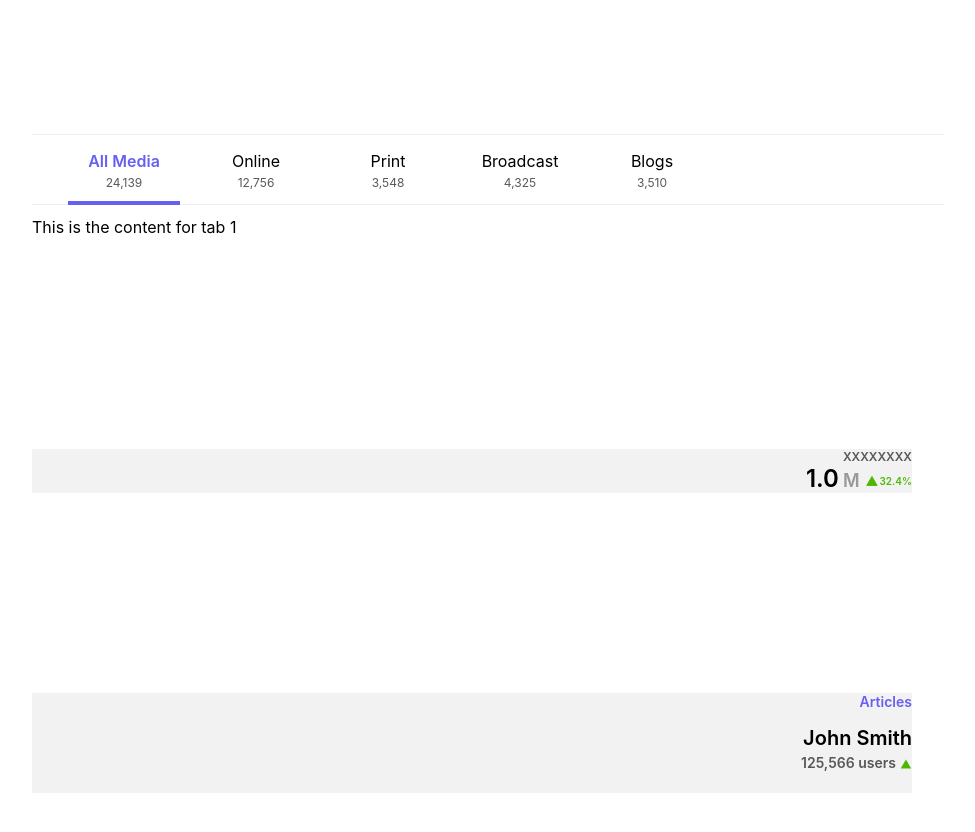
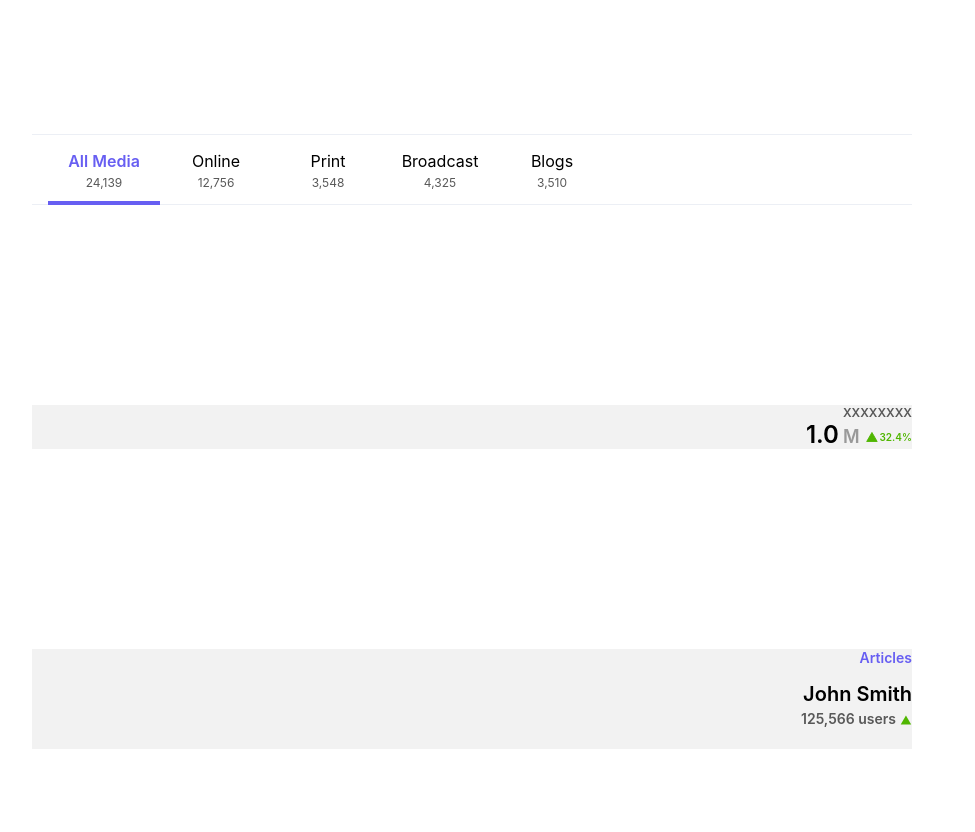
Before and after one commit to Chadokar/imp-components, a React (Create React App) app: page / in a window 1280 px wide. Shown: the part 1780-2612 px from the top of the page, without its empty margins (168-1143 px from the left). Built offline with nearby package versions, Linux system fonts and the light colour scheme.

Commit message:
tabs completed

```diff
--- a/src/tabs/index.js
+++ b/src/tabs/index.js
@@ -1,11 +1,11 @@
-import React, { useState, useRef, useEffect } from "react";
-import PropTypes from "prop-types";
-import * as Styles from "./index.sc";
+import React, { useState, useRef, useEffect } from 'react';
+import PropTypes from 'prop-types';
+import * as Styles from './index.sc';
 
 const theme = {
-  grey: "grey",
-  main: "pink",
-  contrastText: "blue",
+  primary: '#675ef2',
+  main: '#8676FF',
+  contrastText: 'blue',
 };
 
 const Tabs = ({
@@ -15,61 +15,44 @@ const Tabs = ({
   activeColor,
   inactiveColor,
   widthItem,
+  isContent,
 }) => {
   const [activeTab, setActiveTab] = useState(0);
-  const [isMenuOpen, setIsMenuOpen] = useState(false);
-  const [hasOverflow, setHasOverflow] = useState(false);
-  const [menuItems, setMenuItems] = useState([]);
   const [showLeftShadow, setShowLeftShadow] = useState(false);
   const [showRightShadow, setShowRightShadow] = useState(false);
   const tabsRef = useRef(null);
   const activeTabRef = useRef(null);
 
   // Check if there's overflow on mount and on resize
-  useEffect(() => {
-    const handleResize = () => {
-      setHasOverflow(tabsRef.current.scrollWidth > tabsRef.current.clientWidth);
-    };
-    handleResize();
-    window.addEventListener("resize", handleResize);
-
-    return () => {
-      window.removeEventListener("resize", handleResize);
-    };
-  });
-
-  useEffect(() => {
-    observeIntersection();
-  }, [isMenuOpen]);
 
   useEffect(() => {
     if (activeTabRef.current) {
       activeTabRef.current.scrollIntoView({
-        behavior: "smooth",
-        block: "nearest",
+        behavior: 'smooth',
+        block: 'nearest',
       });
     }
   }, [activeTab]);
-  const observeIntersection = () => {
-    const observer = new IntersectionObserver(
-      (entries) => {
-        const itemsAfterFilter = entries.map((entry, index) => {
-          if (entry.isIntersecting) {
-            return { ...items[index], visible: true };
-          } else {
-            return { ...items[index], visible: false };
-          }
-        });
-        setMenuItems(itemsAfterFilter.filter((item) => !item.visible));
-      },
-      { root: tabsRef.current, threshold: 1 }
-    );
-    const tabs = Array.from(tabsRef.current.children);
-    tabs.forEach((tab) => observer.observe(tab));
-    return () => {
-      observer.disconnect();
-    };
-  };
+  // const observeIntersection = () => {
+  //   const observer = new IntersectionObserver(
+  //     (entries) => {
+  //       const itemsAfterFilter = entries.map((entry, index) => {
+  //         if (entry.isIntersecting) {
+  //           return { ...items[index], visible: true };
+  //         } else {
+  //           return { ...items[index], visible: false };
+  //         }
+  //       });
+  //       setMenuItems(itemsAfterFilter.filter((item) => !item.visible));
+  //     },
+  //     { root: tabsRef.current, threshold: 1 }
+  //   );
+  //   const tabs = Array.from(tabsRef.current.children);
+  //   tabs.forEach((tab) => observer.observe(tab));
+  //   return () => {
+  //     observer.disconnect();
+  //   };
+  // };
 
   const onChangeTab = (index) => {
     setActiveTab(index);
@@ -77,7 +60,6 @@ const Tabs = ({
   };
 
   const handleScroll = () => {
-    observeIntersection();
     setShowLeftShadow(tabsRef.current.scrollLeft > 0);
     setShowRightShadow(
       tabsRef.current.scrollLeft <
@@ -109,43 +91,13 @@ const Tabs = ({
             </Styles.TabContainer>
           ))}
         </Styles.TabsContainer>
-        {hasOverflow && (
-          <Styles.Ellipsis
-            variant={variant}
-            onMouseEnter={() => setIsMenuOpen(true)}
-            onMouseLeave={() => setIsMenuOpen(false)}
-          >
-            ...
-          </Styles.Ellipsis>
-        )}
-
-        {false && (
-          <Styles.MenuWrapper
-            onMouseEnter={() => setIsMenuOpen(true)}
-            onMouseLeave={() => setIsMenuOpen(false)}
-            isMenuOpen={isMenuOpen}
-          >
-            {menuItems.map((item, index) => (
-              <Styles.MenuItem
-                key={index}
-                onClick={() => {
-                  setIsMenuOpen(false);
-                  setActiveTab(item.id);
-                }}
-                active={item.id === activeTab}
-                activeColor={activeColor}
-                inactiveColor={inactiveColor}
-              >
-                {item.title}
-              </Styles.MenuItem>
-            ))}
-          </Styles.MenuWrapper>
-        )}
       </Styles.TabsWrapper>
-      {variant !== "underline" && <Styles.HorizontalLine />}
-      <Styles.TabContent variant={variant}>
-        {items[activeTab].content}
-      </Styles.TabContent>
+      {variant !== 'underline' && <Styles.HorizontalLine />}
+      {isContent && (
+        <Styles.TabContent variant={variant}>
+          {items[activeTab].content}
+        </Styles.TabContent>
+      )}
     </Styles.Container>
   );
 };
@@ -161,14 +113,15 @@ Tabs.propTypes = {
     })
   ).isRequired,
   onChange: PropTypes.func,
-  variant: PropTypes.oneOf(["underline", "card"]),
+  variant: PropTypes.oneOf(['underline', 'card']),
   activeColor: PropTypes.string,
   inactiveColor: PropTypes.string,
   widthItem: PropTypes.string,
+  isContent: PropTypes.bool,
 };
 
 Tabs.defaultProps = {
-  variant: "underline",
+  variant: 'underline',
 };
 
 export default Tabs;
--- a/src/tabs/index.sc.js
+++ b/src/tabs/index.sc.js
@@ -1,9 +1,10 @@
-import styled from "styled-components";
+import styled from 'styled-components';
 
 export const Container = styled.div`
   display: flex;
   flex-direction: column;
-  width: 100%;
+  // width: 100%;
+  overflow: hidden;
 `;
 export const TabsWrapper = styled.div`
   position: relative;
@@ -15,7 +16,7 @@ export const TabsWrapper = styled.div`
 
   ::before,
   ::after {
-    content: "";
+    content: '';
     position: absolute;
     top: 0;
     bottom: 0;
@@ -41,6 +42,7 @@ export const TabsContainer = styled.div`
   display: flex;
   align-items: flex-end;
   white-space: nowrap;
+  width: 100%;
 
   position: relative;
   bottom: -0.96px;
@@ -60,9 +62,9 @@ export const TabContainer = styled.div`
 
   display: inline-block;
 
-  margin-left: ${({ variant }) => (variant === "card" ? "4.96px" : "20px")};
+  margin-left: ${({ variant }) => (variant === 'card' ? '4.96px' : '0')};
   ${({ variant }) =>
-    variant === "underline" &&
+    variant === 'underline' &&
     `
 
     :first-child {
@@ -78,15 +80,15 @@ export const TabContainer = styled.div`
 
   justify-content: center;
   padding-bottom: 0.625rem;
-  width: ${(props) => props.width || "fit-content"};
+  min-width: ${(props) => props.width || 'fit-content'};
 
   ${({ variant, active, activeColor, inactiveColor, theme }) =>
     getVariantStyles(variant, active, activeColor, inactiveColor, theme)}
   ${({ isDisabled }) =>
     isDisabled && {
-      cursor: "not-allowed ",
+      cursor: 'not-allowed ',
 
-      opacity: "0.5",
+      opacity: '0.5',
     }};
 `;
 
@@ -98,30 +100,30 @@ const getVariantStyles = (
   theme
 ) => {
   switch (variant) {
-    case "card":
+    case 'card':
       return `
-          border: .96px solid ${theme.grey};
+          border: .96px solid ${theme.primary};
           border-bottom: ${
-            active ? ".96px solid #fff" : `.96px solid ${theme.grey}`
+            active ? '.96px solid #fff' : `.96px solid ${theme.primary}`
           };
           padding: .5rem .88rem;
           border-radius: 4px 4px 0px 0px;
-          background-color: ${active ? "#fff" : "#F2F6FA"};
+          background-color: ${active ? '#fff' : '#F2F6FA'};
           color: ${
             active
               ? activeColor || theme.main
               : inactiveColor || theme.contrastText
           };
         `;
-    case "underline":
-      return `border-bottom: ${active ? "4px" : "4px"} solid ${
-        active ? activeColor || theme.main : "transparent"
+    case 'underline':
+      return `border-bottom: ${active ? '4px' : '4px'} solid ${
+        active ? activeColor || theme.main : 'transparent'
       };
       padding-bottom: .7rem;
       color: ${
         active ? activeColor || theme.main : inactiveColor || theme.contrastText
       };
-      font-weight: ${active ? "600" : "400"}
+      font-weight: ${active ? '600' : '400'}
     `;
     default:
       return `
@@ -148,7 +150,7 @@ export const Title = styled.div`
 `;
 
 export const HorizontalLine = styled.div`
-  content: "";
+  content: '';
   width: 100%;
   height: 0.96px;
   background-color: #d9d9d9;
@@ -167,15 +169,15 @@ export const Ellipsis = styled.div`
   cursor: pointer;
   user-select: none;
   ${({ variant }) =>
-    variant === "card" && {
-      backgroundColor: "#F2F6FA",
-      border: ".96px solid #d9d9d9",
-      borderBottom: "none",
-      borderRadius: " 4px 4px 0px 0px",
+    variant === 'card' && {
+      backgroundColor: '#F2F6FA',
+      border: '.96px solid #d9d9d9',
+      borderBottom: 'none',
+      borderRadius: ' 4px 4px 0px 0px',
     }}
 
   &::after {
-    content: "";
+    content: '';
     width: 100%;
     height: 40px;
     position: absolute;
@@ -183,7 +185,7 @@ export const Ellipsis = styled.div`
   }
 
   &:hover {
-    color: ${({ theme }) => theme.main || "#e20074"};
+    color: ${({ theme }) => theme.main || '#e20074'};
   }
 `;
 
@@ -192,13 +194,13 @@ export const TabContent = styled.div`
   background-color: #fff;
 
   ${({ variant }) =>
-    variant !== "underline" &&
+    variant !== 'underline' &&
     ` border: .96px solid #d9d9d9;
     border-top: none;
 
     `}
   ${({ variant }) =>
-    variant === "underline" &&
+    variant === 'underline' &&
     `
   background-color: transparent;
   padding: .75rem 0;
@@ -248,6 +250,6 @@ export const MenuItem = styled.div`
       : `color: ${inactiveColor || theme.contrastText}`};
 
   &:hover {
-    color: ${({ theme }) => "" || "#e20074"};
+    color: ${({ theme }) => '' || '#e20074'};
   }
 `;
```
Also changed, not shown: src/tabs/TabTitle.js (added, +44 -0 lines).
